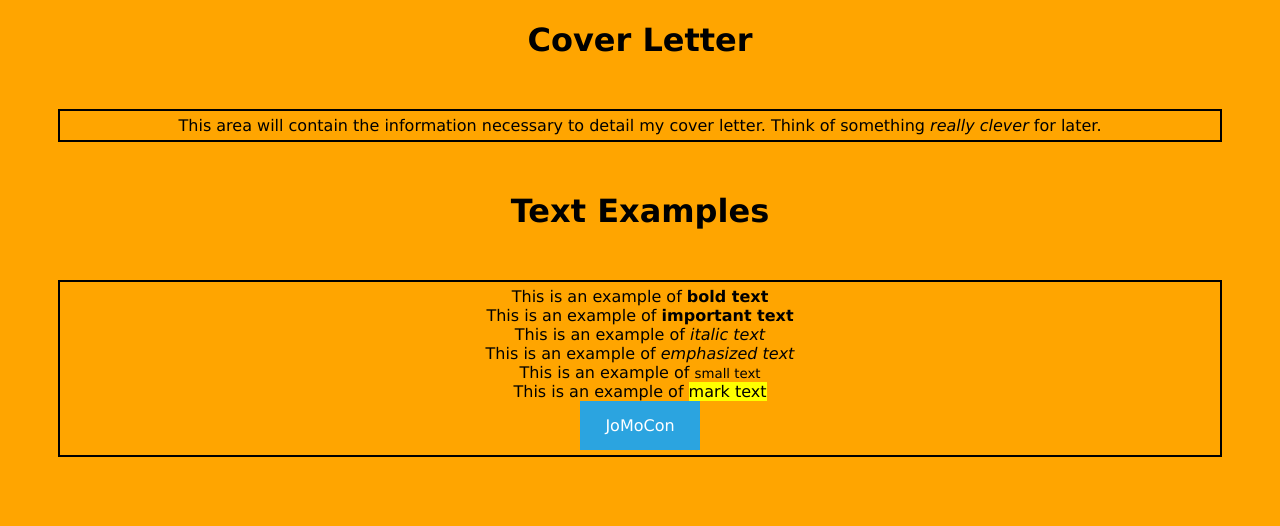
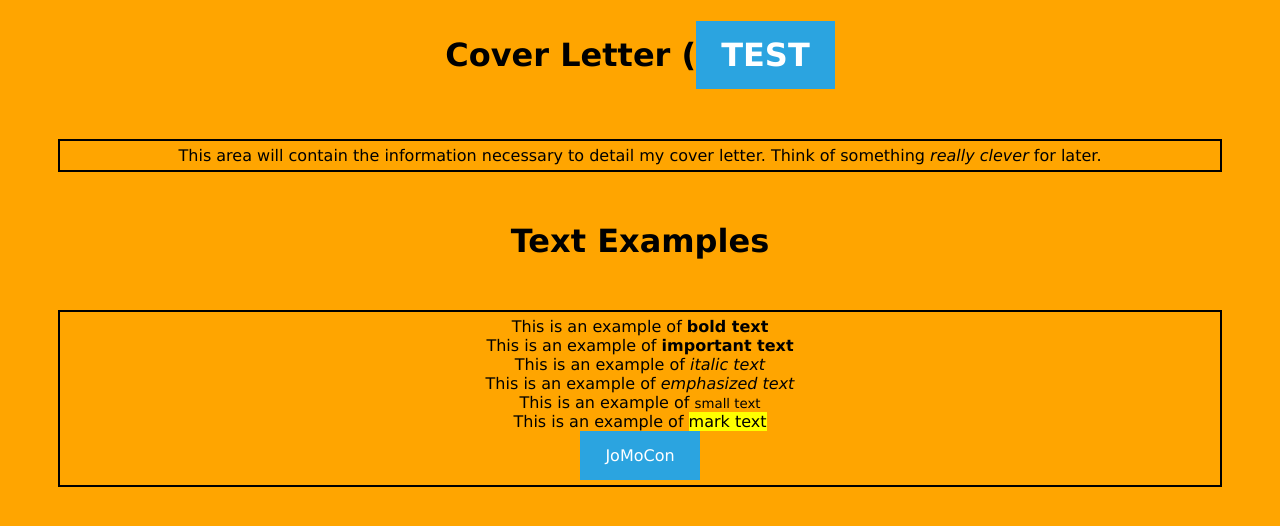
Before and after one commit to SJTapia/final_project_test, a plain HTML site: page index.html in a window 1280 px wide. Drawn offline with Linux system fonts and the light colour scheme.

Commit message:
Update index.html

```diff
--- a/index.html
+++ b/index.html
@@ -9,7 +9,7 @@
 <body>
 
 
-<h1 class="CL">Cover Letter</h1>
+  <h1 class="CL">Cover Letter (<a href="test.html">TEST</a></h1>
 <p>
 This area will contain the information necessary to detail my cover letter. Think of something <i>really clever</i> for later.
 </p>
```
